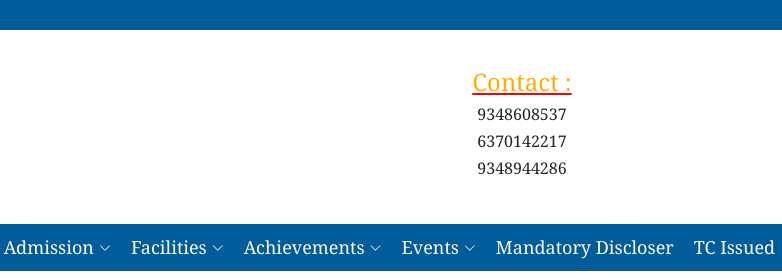
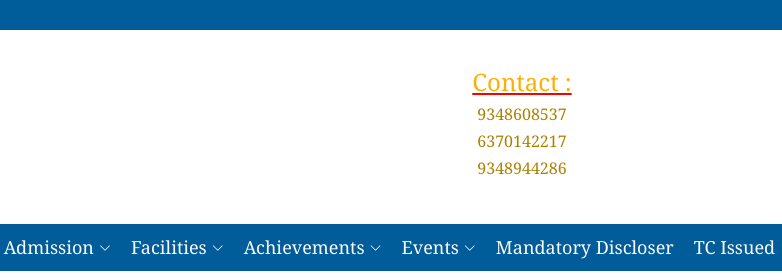
Before and after one commit to bsahoo8342/koshal, a plain HTML site: page index.html in a window 1280 px wide. Shown: the top 280 px of the page, 498-1280 px from the left. Drawn offline with nearby package versions, Linux system fonts and the light colour scheme.

Commit message:
Update index.html

```diff
--- a/index.html
+++ b/index.html
@@ -34,6 +34,11 @@
     <link href="assets/css/nav.css" rel="stylesheet">
 
 </head>
+    <style>
+    .contact {
+        color: rgb(173, 129, 0);
+    }
+</style>
 
 <body>
     <section style="background-color:#005D9A;padding: 3px;">
```
